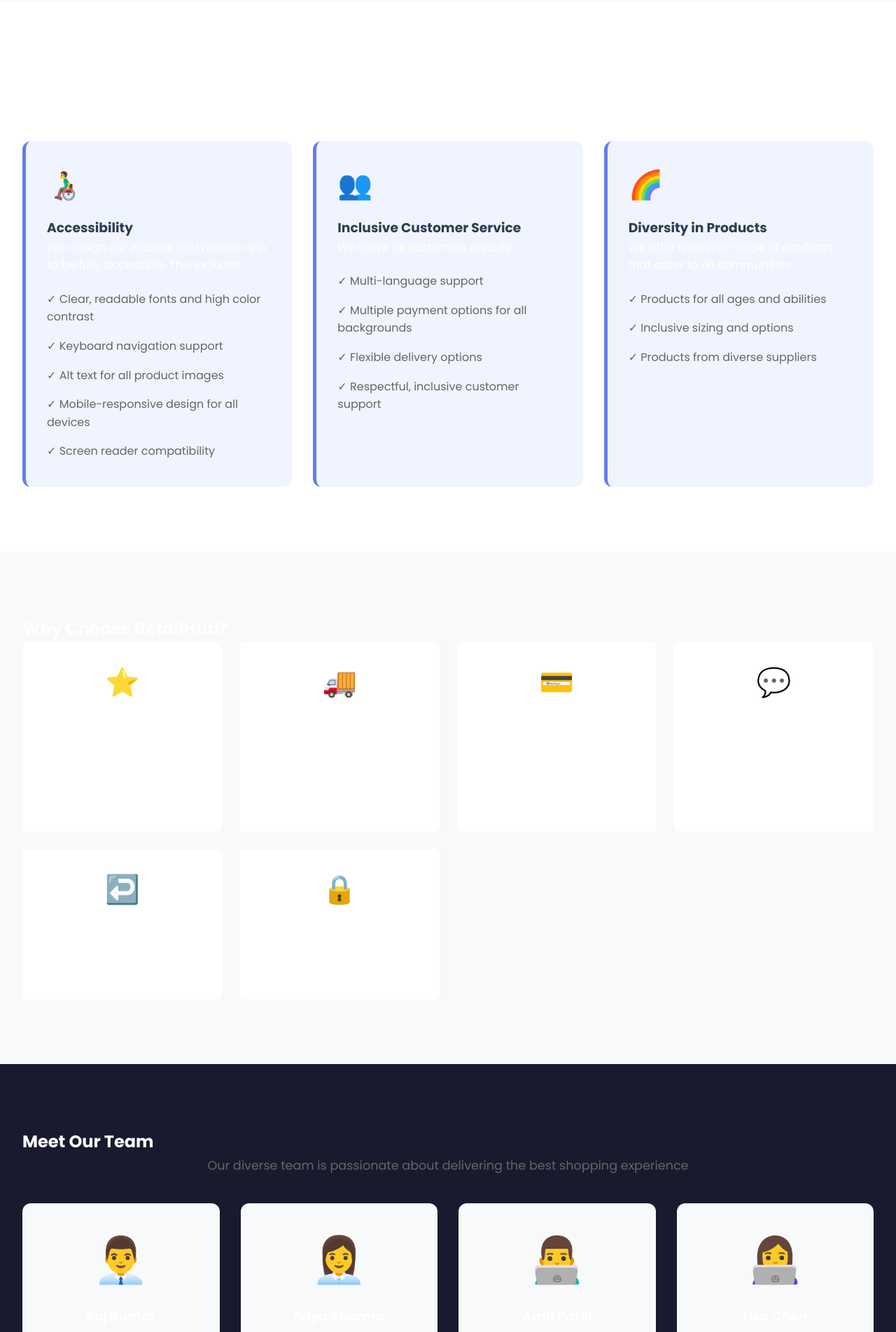
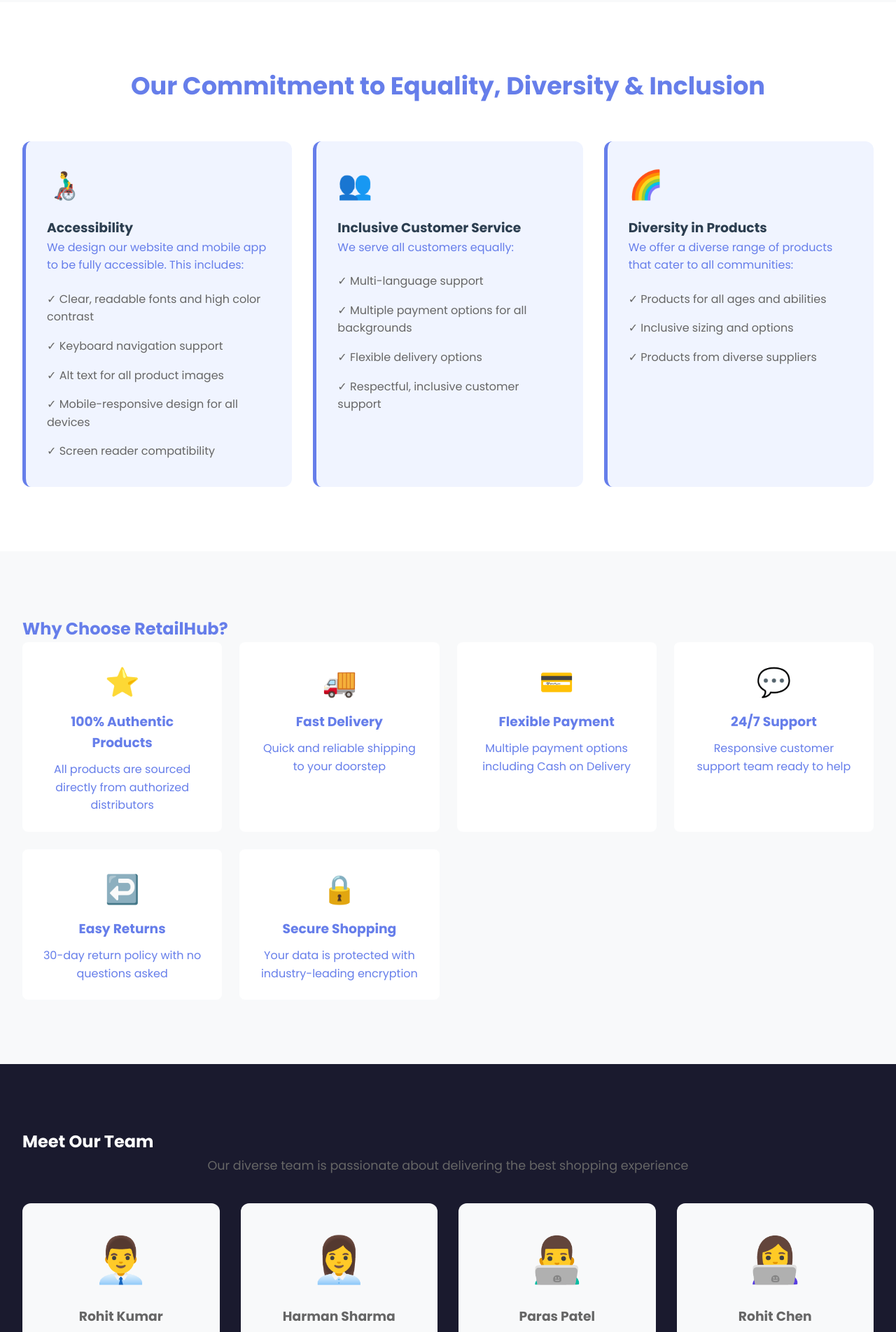
Before and after one commit to manysh08/online-retail-system, a Flask app: page /about in a window 1280 px wide. Shown: the part 1800-3704 px from the top of the page at 70% size. Run offline with Flask 3, Linux system fonts and the light colour scheme.

Commit message:
Update about.html

```diff
--- a/templates/about.html
+++ b/templates/about.html
@@ -172,28 +172,28 @@
             <div class="team-grid">
                 <div class="team-member">
                     <div class="member-avatar">👨‍💼</div>
-                    <h3>Raj Kumar</h3>
+                    <h3>Rohit Kumar</h3>
                     <p>Founder & CEO</p>
                     <span class="member-bio">Visionary leader dedicated to transforming e-commerce</span>
                 </div>
 
                 <div class="team-member">
                     <div class="member-avatar">👩‍💼</div>
-                    <h3>Priya Sharma</h3>
+                    <h3>Harman Sharma</h3>
                     <p>Head of Operations</p>
                     <span class="member-bio">Ensures smooth operations and customer satisfaction</span>
                 </div>
 
                 <div class="team-member">
                     <div class="member-avatar">👨‍💻</div>
-                    <h3>Amit Patel</h3>
+                    <h3>Paras Patel</h3>
                     <p>Tech Lead</p>
                     <span class="member-bio">Building accessible and inclusive technology</span>
                 </div>
 
                 <div class="team-member">
                     <div class="member-avatar">👩‍💻</div>
-                    <h3>Lisa Chen</h3>
+                    <h3>Rohit Chen</h3>
                     <p>Head of Customer Experience</p>
                     <span class="member-bio">Making shopping delightful for everyone</span>
                 </div>
@@ -287,12 +287,14 @@
 .mission-section {
     background: #f8f9fa;
     padding: 60px 0;
+    color: #667eea;
 }
 
 .values-grid {
     display: grid;
     grid-template-columns: repeat(auto-fit, minmax(300px, 1fr));
     gap: 30px;
+    color: #764ba2;
 }
 
 .value-card {
@@ -302,6 +304,7 @@
     text-align: center;
     box-shadow: 0 2px 8px rgba(0,0,0,0.1);
     transition: all 0.3s ease;
+    color: #764ba2;
 }
 
 .value-card:hover {
@@ -326,6 +329,7 @@
 .edi-section {
     padding: 60px 0;
     background: white;
+    color: #667eea;
 }
 
 .edi-section h2 {
@@ -345,6 +349,7 @@
     padding: 30px;
     border-radius: 12px;
     border-left: 5px solid #667eea;
+    color: #667eea;
 }
 
 .edi-icon {
@@ -372,6 +377,7 @@
 .why-choose-us {
     background: #f8f9fa;
     padding: 60px 0;
+    color: #667eea;
 }
 
 .features-grid {
@@ -420,6 +426,7 @@
     padding: 30px;
     border-radius: 12px;
     transition: all 0.3s ease;
+    color: #666;
 }
 
 .team-member:hover {
```
